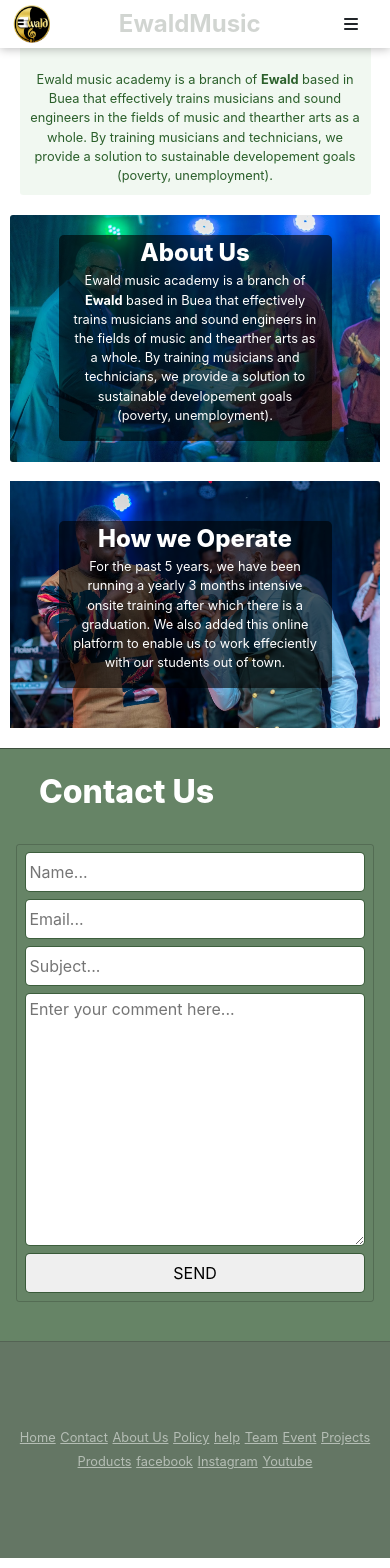
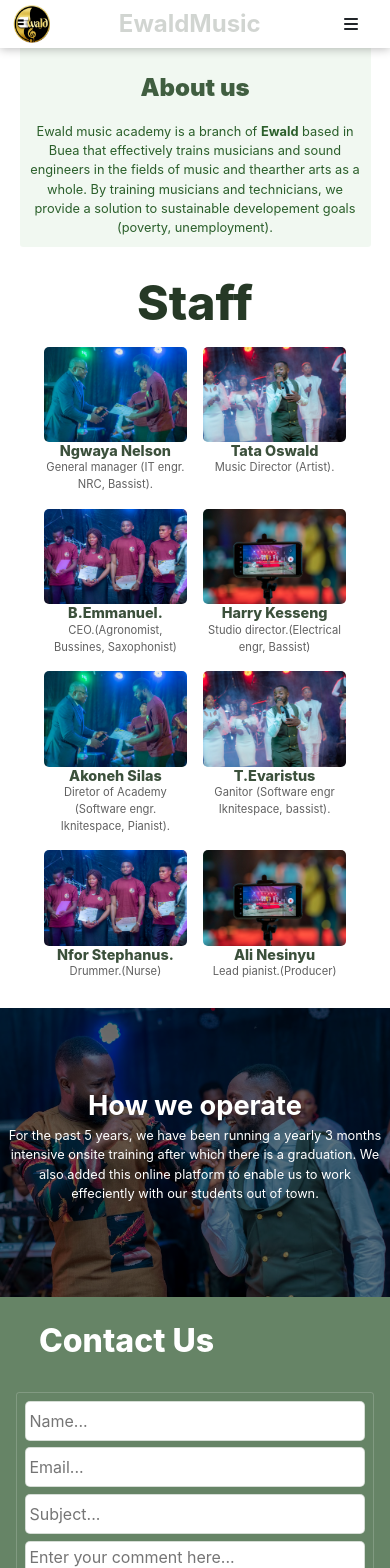
Before and after one commit to Casaemiro/ewaldacademy-online-course, a React (Create React App) app: page /Abt in a window 390 px wide. Shown: the top 1568 px of the page. Built offline with nearby package versions, Linux system fonts and the light colour scheme.

Commit message:
about ok

```diff
--- a/src/Pages/HomePage.js
+++ b/src/Pages/HomePage.js
@@ -1,13 +1,17 @@
 import Hero from '../components/hero';
 import Howto from '../components/Howto';
 import Slider from '../components/Slider';
+import Team from '../components/Team';
+import Welcome from '../components/welcome';
 
 const HomePage = () => {
     return (
         <>
             <Hero />
+            <Welcome />
             <Slider />
             <Howto/>
+            <Team />
         </>
      );
 }
--- a/src/components/About.css
+++ b/src/components/About.css
@@ -11,6 +11,7 @@
     padding-bottom: 0%;
     margin-top: 5%;
 }
+
 .mission {
     width: 70%;
     margin: 0% auto;
@@ -20,43 +21,53 @@
     font-size: 0.9rem;
     color: rgba(1, 58, 1, 0.59);
 }
+
 .aboutus-section:hover {
     box-shadow: 10px 10px 20px rgba(0, 0, 0, 0.381);
 }
+
 .about-head {
     font-size: 2.5rem;
     font-weight: 800;
     color: rgba(0, 60, 0, 0.381);
 }
+
 .about-text {
     padding-left: 3%;
     padding-right: 3%;
     text-align: left;
     width: 50%;
 }
+
 .about-text p {
     font-size: 1.4rem;
 }
+
 #aboutus .about-image {
     padding-bottom: 0px;
     width: 50%
 }
+
 .sec {
     width: 50%;
 }
+
 /* .seco p {
     width: 50%;
 } */
 @media only screen and (max-width: 1330px) {
-    #aboutus .about-text p{
+    #aboutus .about-text p {
         font-size: 1.1rem;
     }
+
     .seco p {
         font-size: 1.1rem;
     }
-    .about-text  {
+
+    .about-text {
         font-size: 1.1rem;
     }
+
     .about-head {
         font-size: 1.5rem;
     }
@@ -64,26 +75,38 @@
 
 @media only screen and (max-width: 980px) {
     .aboutus-section {
-        width :750px
+        width: 750px
     }
 }
+
 @media only screen and (max-width: 756px) {
     .aboutus-section {
-        width :95%
+        width: 95%
     }
-    .about-text p{
+
+    .about-text p {
         font-size: 0.8rem;
     }
-    #aboutus .about-text p{
+
+    #aboutus .about-text p {
         font-size: 0.8rem;
     }
 }
+
 @media only screen and (max-width: 611px) {
     .aboutus-section {
-        width :95%;
+        width: 95%;
         flex-direction: column;
+        margin-top: 10%;
+        margin-bottom: 20%;
+        display: none;
     }
-    .about-text{
+
+    .mobabt {
+        display: none;
+    }
+
+    .about-text {
         /* width: 95%; */
         margin: 0% auto;
         position: absolute;
@@ -93,15 +116,46 @@
         text-align: center;
         border-radius: 5px;
         color: white;
-    }.about-image{
+    }
+
+    .about-image {
         width: 100%;
         top: 0;
+        box-shadow: 0 0 50px 50px white inset;
     }
-    #aboutus .about-image{
+
+    .mobile-about {
+        background-image: url('../images/DSC_2630.JPG');
+        background-size: cover;
+        background-repeat: no-repeat;
+        background-attachment: fixed;
+        background-position: center;
+        color: white;
+        font-size: 0.8rem;
+    }
+    .overlaydm {
+        padding: 2%;
+        padding-top: 20%;
+        padding-bottom: 20%;
+        background-color: rgba(0, 0, 0, 0.512);
+    }
+
+
+
+
+    .sec {
+        box-shadow: 0 0 50px 50px white inset;
+    }
+
+    #aboutus .about-image {
         width: 100%;
-     }.seco p{
+        box-shadow: 0 0 50px 50px white inset;
+    }
+
+    .seco p {
         text-align: center;
     }
+
     .about-head {
         color: white;
         text-align: center;
--- a/src/components/About.js
+++ b/src/components/About.js
@@ -1,30 +1,34 @@
 import './About.css'
 import aboutimg1 from '../images/DSC_2185.JPG'
 import aboutimg2 from '../images/DSC_2630.JPG'
+import Team from './Team';
 
 
 
 const About = () => {
     return (
         <>
-        <div className=' qualityinfo'>
-        Ewald music academy is a branch of <b>Ewald</b> based in Buea that effectively trains musicians and sound engineers in the fields of music and thearther arts as a whole. By training musicians and technicians, we provide a solution to sustainable developement goals (poverty, unemployment).
+            <div className=' qualityinfo'>
+            <p className="qualityinfo-topic">About us</p>
+                Ewald music academy is a branch of <b>Ewald</b> based in Buea that effectively trains musicians and sound engineers in the fields of music and thearther arts as a whole. By training musicians and technicians, we provide a solution to sustainable developement goals (poverty, unemployment).
 
-        </div>
-            <div className="aboutus-section" id="aboutus">
+            </div>
+            <Team />
+
+            <div className="aboutus-section mobabt" id="aboutus">
 
                 <img src={aboutimg1} alt="" style={{ borderTopLeftRadius: "3px", borderBottomLeftRadius: "3px", marginBottom: "0px" }} className="about-image" />
 
                 <div className="about-text">
                     <div className="about-head">
-                         About Us
+                        About Us
                     </div>
                     <p>
                         Ewald music academy is a branch of <b>Ewald</b> based in Buea that effectively trains musicians and sound engineers in the fields of music and thearther arts as a whole. By training musicians and technicians, we provide a solution to sustainable developement goals (poverty, unemployment).
                     </p>
                 </div>
             </div>
-            <div className="aboutus-section">
+            <div className="aboutus-section ">
 
                 <div className="about-text seco" style={{ textAlign: "right" }}>
                     <div className="about-head">
@@ -34,8 +38,18 @@
                         For the past 5 years, we have been running a yearly 3 months intensive onsite training after which there is a graduation. We also added this online platform to enable us to work effeciently with our students out of town.
                     </p>
                 </div>
-                <img src={aboutimg2} alt="" style={{ borderTopRightRadius: "3px", borderBottomRightRadius: "3px", marginBottom: "0px" }} className="about-image sec" />
-            </div></>
+                <div className="overlaydm">
+                <img src={aboutimg2} alt="" style={{ borderTopRightRadius: "3px", borderBottomRightRadius: "3px", marginBottom: "0px" }} className="about-image sec" /></div>
+            </div>
+            <div className="mobile-about">
+                <div className="overlaydm">
+                <div style={{fontSize:"1.7rem",fontWeight:"700"}}>How we operate</div>
+                <p>
+                        For the past 5 years, we have been running a yearly 3 months intensive onsite training after which there is a graduation. We also added this online platform to enable us to work effeciently with our students out of town.
+                    </p>
+                </div>
+            </div>
+            </>
     );
 }
 
--- a/src/components/Contactus.css
+++ b/src/components/Contactus.css
@@ -7,12 +7,13 @@
     text-align: left;
     padding-left: 10%;
     /* margin-top: 10%; */
-    border-top: 1px solid rgba(0, 0, 0, 0.411);
+    /* border-top: 1px solid rgba(0, 0, 0, 0.411); */
+    /* margin-top: 10%; */
     color: white;
 }
 .contact-text{
     display: flex;
-    border: 1px  solid rgba(0, 0, 0, 0.182);
+    border: 1px  solid rgba(256, 256, 256, 0.182);
     flex-direction: column;
     padding: 2%;
     margin: 5% auto;
@@ -20,7 +21,7 @@
 }
 .brad {
     border-radius: 5px;
-    border: 1px solid rgba(0, 44, 0, 0.759);
+    border: 1px solid rgba(0, 44, 0, 0.159);
 }
 .contact-section {
     background-color: rgba(0, 50, 0, 0.601);
--- a/src/components/Footer.css
+++ b/src/components/Footer.css
@@ -7,7 +7,7 @@
     /* align-items: center; */
     justify-content: center;
     background-color: rgba(0, 30, 0, 0.607);
-    border-top: 1px solid rgba(0, 0, 0, 0.162);
+    border-top: 1px solid rgba(0, 0, 0, 0.071);
     font-size: 0.8rem;
 }
 .footer-section a {
--- a/src/components/Howto.css
+++ b/src/components/Howto.css
@@ -6,7 +6,7 @@
     padding-bottom: 10%;
 background-color: rgba(0, 128, 0, 0.103);
 margin: 3%;
-border-radius: 3px;
+border-radius: 50px;
     /* padding-bottom: 20%; */
 }
 .howto-section-header {
--- /dev/null
+++ b/src/components/Team.css
@@ -0,0 +1,20 @@
+.staff-name {
+    font-size: 0.9rem;
+    font-weight: 800;
+    color: rgba(0, 27, 0, 0.77);
+}
+.team-head {
+    font-size: 3rem;
+    font-weight: 800;
+    color: rgba(0, 22, 0, 0.851);
+}
+.team-section {
+    padding-top: 5%;
+    padding-bottom: 5%;
+}
+.team-image {
+    border-radius: 5px;
+}
+.team-role {
+    font-size: 0.9rem;
+}
--- /dev/null
+++ b/src/components/Team.js
@@ -0,0 +1,78 @@
+import './Team.css'
+import slide1 from '../images/DSC_2185.JPG'
+import slide2 from '../images/DSC_2415.JPG'
+import slide3 from '../images/DSC_2203.JPG'
+import slide4 from '../images/DSC_2311.JPG'
+
+
+const Team = () => {
+    return (
+        <div className="team-section px-3 ">
+        <div className="team-head">
+            Staff
+        </div>
+            <div class="row w-80" style={{ display: "flex", flexDirection: "row", justifyContent: "center" }}>
+                <div className="col-md-2 p-2 col-5 col-sm-3" >
+                    <img src={slide1} className="card-img-top team-image" alt="..." />
+                    <div className="card-body team-role">
+                        <h5 className="card-title staff-name">Ngwaya Nelson</h5>
+                        <p className="card-text faint">General manager (IT engr. NRC, Bassist).</p>
+                    </div>
+                </div>
+                <div className="col-md-2 p-2 col-5  col-sm-3" >
+                    <img src={slide2} className="card-img-top team-image" alt="..." />
+                    <div className="card-body team-role">
+                        <h5 className="card-title staff-name">Tata Oswald</h5>
+                        <p className="card-text faint">Music Director (Artist).</p>
+                    </div>
+                </div>
+                <div className=" col-md-2 p-2  col-5 col-sm-3" >
+                    <img src={slide3} className="card-img-top team-image" alt="..." />
+                    <div className="card-body team-role">
+                        <h5 className="card-title staff-name">B.Emmanuel.</h5>
+                        <p className="card-text faint">CEO.(Agronomist, Bussines, Saxophonist) </p>
+                    </div>
+                </div>
+                <div className=" col-md-2 p-2  col-5 col-sm-3" >
+                    <img src={slide4} className="card-img-top team-image" alt="..." />
+                    <div className="card-body team-role">
+                        <h5 className="card-title staff-name">Harry Kesseng</h5>
+                        <p className="card-text faint">Studio director.(Electrical engr, Bassist)</p>
+                    </div>
+                </div>
+            </div>
+            <div class="row w-80" style={{ display: "flex", flexDirection: "row", justifyContent: "center" }}>
+                <div className="col-md-2 p-2 col-5 col-sm-3" >
+                    <img src={slide1} className="card-img-top team-image" alt="..." />
+                    <div className="card-body team-role">
+                        <h5 className="card-title staff-name">Akoneh Silas</h5>
+                        <p className="card-text faint">Diretor of Academy (Software engr. Iknitespace, Pianist).</p>
+                    </div>
+                </div>
+                <div className="col-md-2 p-2 col-5  col-sm-3" >
+                    <img src={slide2} className="card-img-top team-image" alt="..." />
+                    <div className="card-body team-role">
+                        <h5 className="card-title staff-name">T.Evaristus</h5>
+                        <p className="card-text faint">Ganitor (Software engr Iknitespace, bassist).</p>
+                    </div>
+                </div>
+                <div className=" col-md-2 p-2  col-5 col-sm-3" >
+                    <img src={slide3} className="card-img-top team-image" alt="..." />
+                    <div className="card-body team-role">
+                        <h5 className="card-title staff-name">Nfor Stephanus.</h5>
+                        <p className="card-text faint">Drummer.(Nurse) </p>
+                    </div>
+                </div>
+                <div className=" col-md-2 p-2  col-5 col-sm-3" >
+                    <img src={slide4} className="card-img-top team-image" alt="..." />
+                    <div className="card-body team-role">
+                        <h5 className="card-title staff-name">Ali Nesinyu</h5>
+                        <p className="card-text faint">Lead pianist.(Producer)</p>
+                    </div>
+                </div>
+            </div>
+        </div>
+    );
+}
+
+export default Team;
--- a/src/components/slider.css
+++ b/src/components/slider.css
@@ -1,5 +1,8 @@
 .slder {
-    margin: 5%;
+    margin-left: 2%;
+    margin-right: 2%;
+    margin-top: 15%;
+    margin-bottom: 15%;
     /* height: 50vh; */
     color: white;
 }
```
Also changed, not shown: src/components/welcome.css (added, +14 -0 lines), src/components/welcome.js (added, +27 -0 lines). Lines whose indentation alone changed are shown as unchanged.
